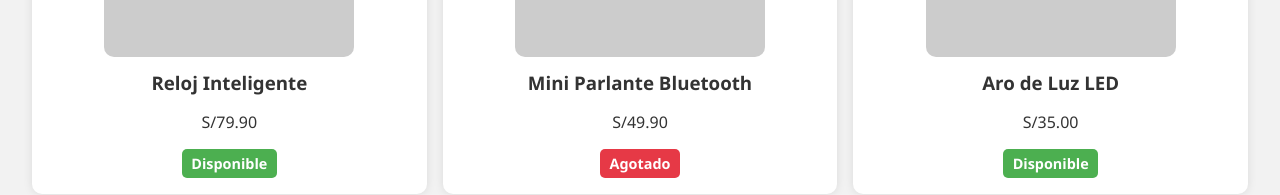
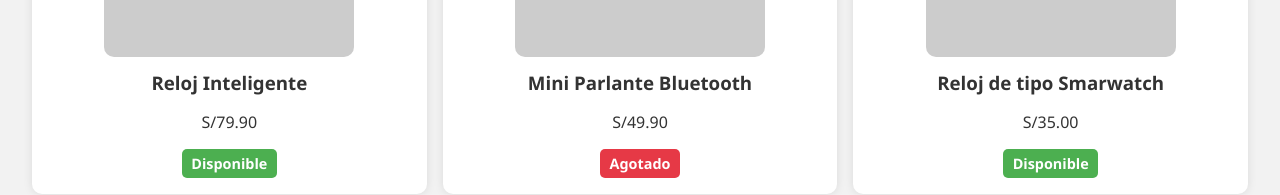
Before and after one commit to Aslanm4r/Aslan-shop, a plain HTML site: page index.html in a window 1280 px wide. Shown: the part 414-609 px from the top of the page. Drawn offline with Linux system fonts and the light colour scheme; placeholder pictures from the web are drawn by us.

Commit message:
Update index.html

```diff
--- a/index.html
+++ b/index.html
@@ -95,7 +95,7 @@
     </div>
     <div class="producto">
       <img src="https://via.placeholder.com/250" alt="Producto 3">
-      <h3>Aro de Luz LED</h3>
+      <h3>Reloj de tipo Smarwatch</h3>
       <p>S/35.00</p>
       <span class="stock disponible">Disponible</span>
     </div>
```
